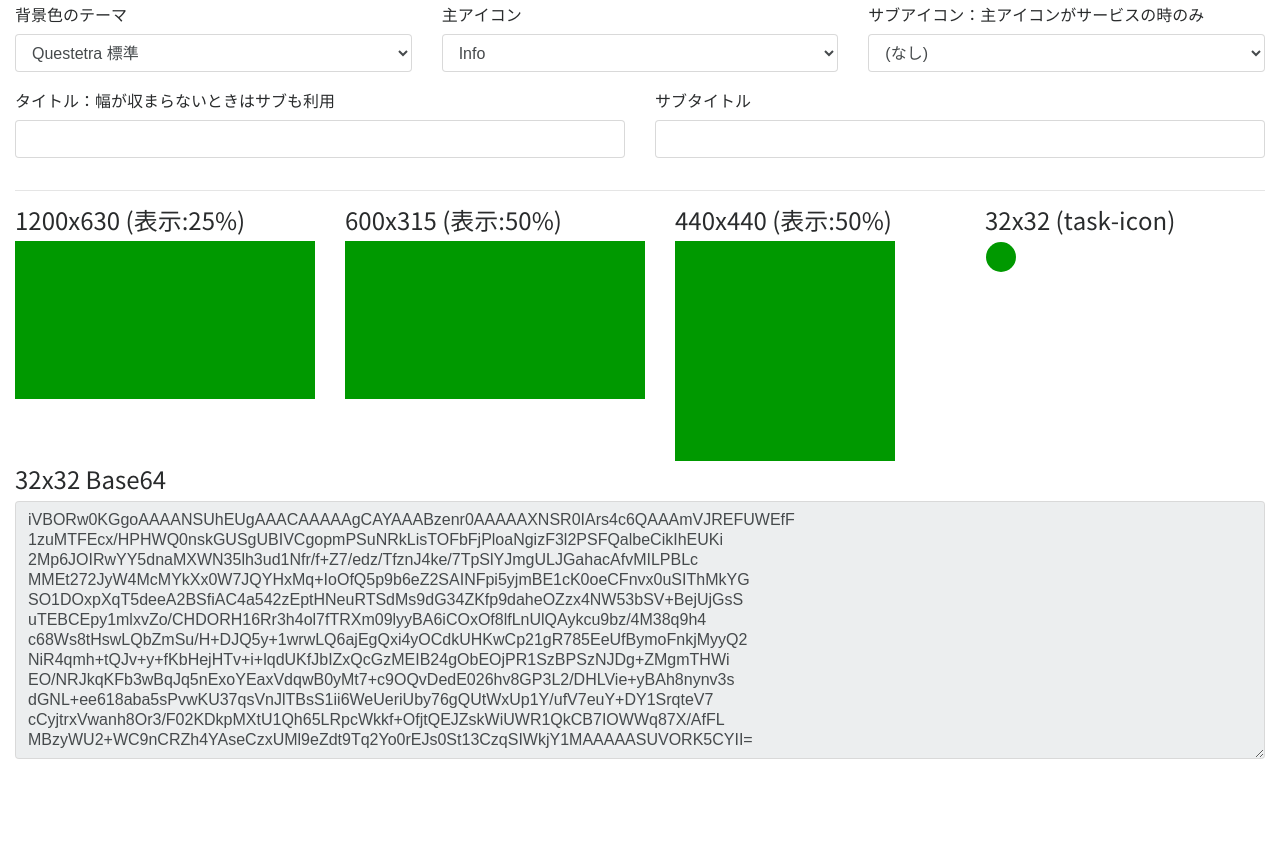
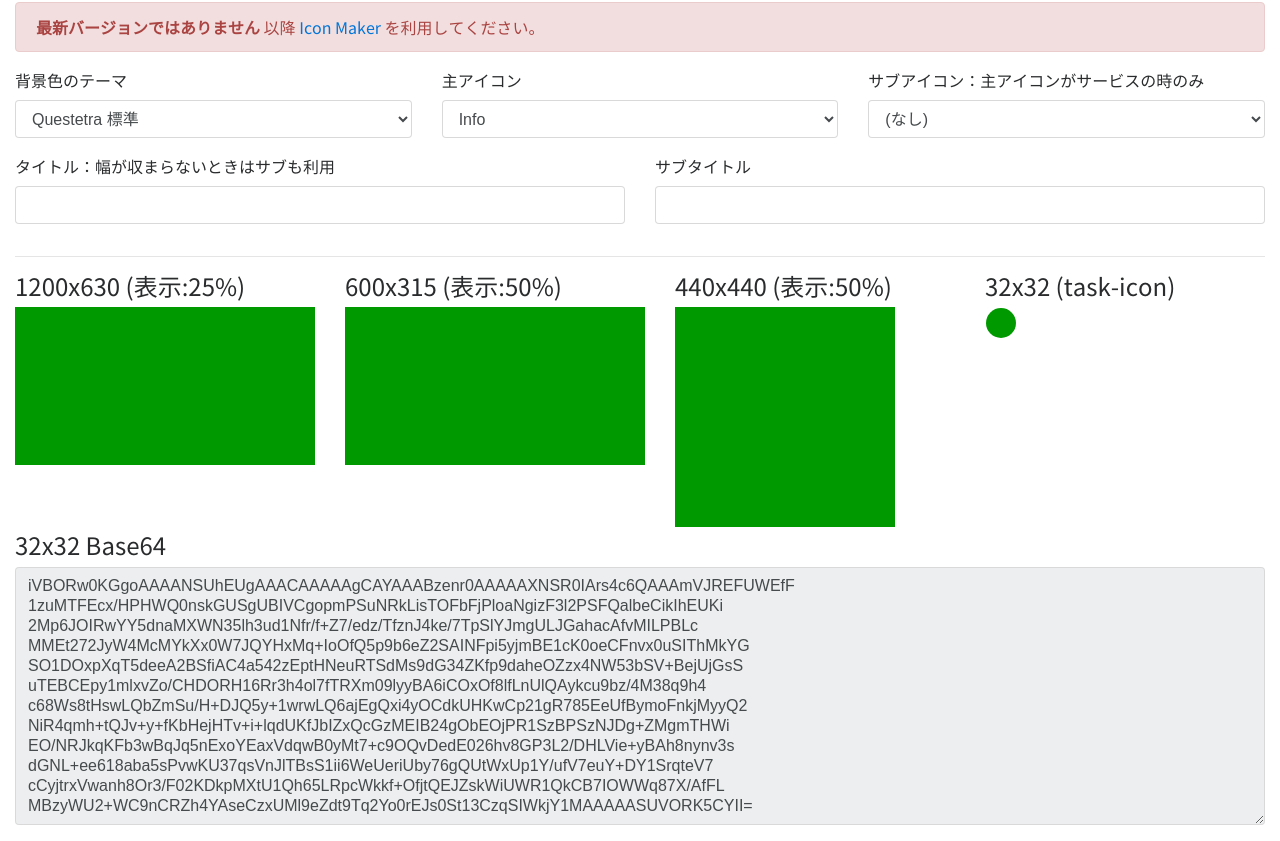
Before and after one commit to yamamoto-q/Addon-XML-Image-Maker, a website: page dist/index.html in a window 1280 px wide. Shown: the part 58-899 px from the top of the page. Before the commit the page ends 833 px from the top, so only its background shows below. Drawn offline with nearby package versions, Linux system fonts and the light colour scheme; a script that the page names is missing; files whose address does not match are found by name.

Commit message:
リポジトリ移動

```diff
--- a/dist/index.html
+++ b/dist/index.html
@@ -31,6 +31,13 @@
         </div>
     </nav>
     <div class="container-fluid">
+        <div class="row">
+            <div class="col">
+                <div class="alert alert-danger" role="alert">
+                  <strong>最新バージョンではありません</strong> 以降 <a href="https://questetra.github.io/Icon-Maker/index.html">Icon Maker</a> を利用してください。
+                </div>
+            </div>
+        </div>
         <div class="row">
             <div class="col">
                 <div class="form-group">
```
